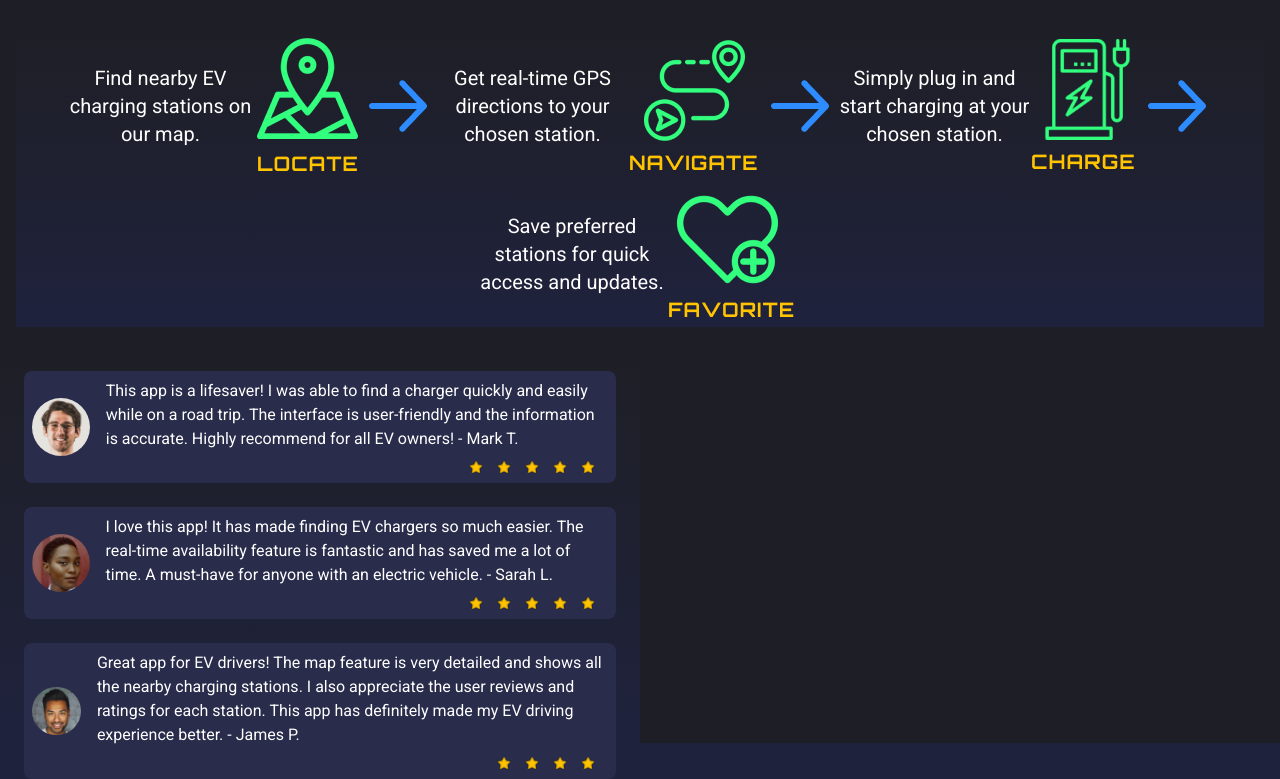
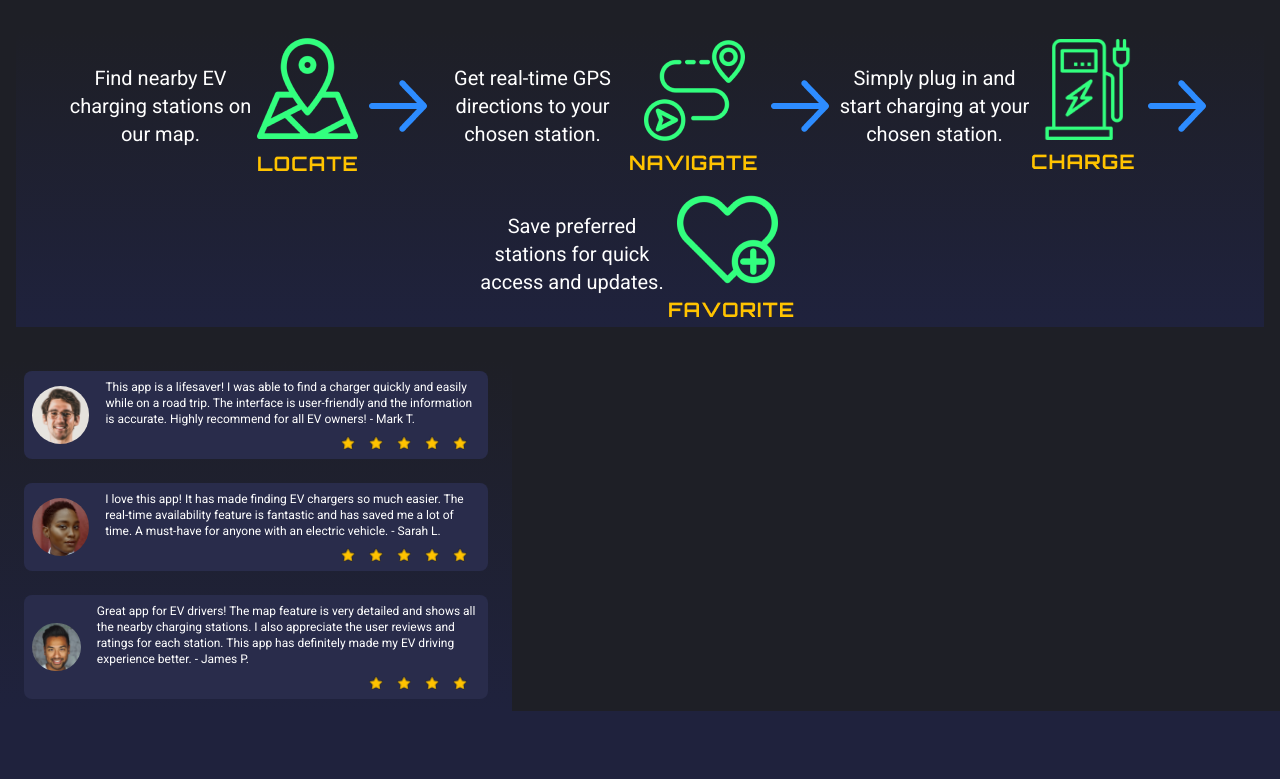
Before and after one commit to Goliathuzzzz/Web-Project-Group-6, a React (Vite) app in the folder Sprint2/client/: page / in a window 1280 px wide. Shown: the part 322-1101 px from the top of the page. After the commit the page ends 1033 px from the top, so only its background shows below. Built offline with nearby package versions, Linux system fonts and the light colour scheme; a web font is replaced by a local one.

Commit message:
Changes to sizing

```diff
--- a/Sprint2/client/src/App.jsx
+++ b/Sprint2/client/src/App.jsx
@@ -10,7 +10,9 @@ function App() {
       <div className="max-w-screen-2xl m-auto bg-darkerBlue">
         <Hero />
         <ProcessList />
-        <ReviewList />
+        <div className="flex flex-col md:flex-row">
+          <ReviewList />
+        </div>
       </div>
     </>
   );
--- a/Sprint2/client/src/components/ReviewComponents/Review.jsx
+++ b/Sprint2/client/src/components/ReviewComponents/Review.jsx
@@ -8,7 +8,7 @@ function Review({ img, name, text, stars }) {
         <img src={img} alt={name} className="w-40 rounded-full" />
       </div>
       <div className="flex flex-col ml-4">
-        <p className="text-white font-Roboto text-md">
+        <p className="text-white font-Roboto text-xs">
           {text} - {name}
         </p>
         <div className="flex mt-2 justify-end">
--- a/Sprint2/client/src/components/ReviewComponents/ReviewList.jsx
+++ b/Sprint2/client/src/components/ReviewComponents/ReviewList.jsx
@@ -4,7 +4,7 @@ import Review from "./Review.jsx";
 
 function ReviewList() {
   return (
-    <div className="flex flex-col align-middle max-w-[50%] h-96 bg-gradient-to-b from-darkerBlue to-darkBlue">
+    <div className="flex flex-col align-middle md:max-w-[40%] bg-gradient-to-b from-darkerBlue to-darkBlue">
       {reviews.map((review) => {
         return <Review key={review.id} {...review} />;
       })}
```
